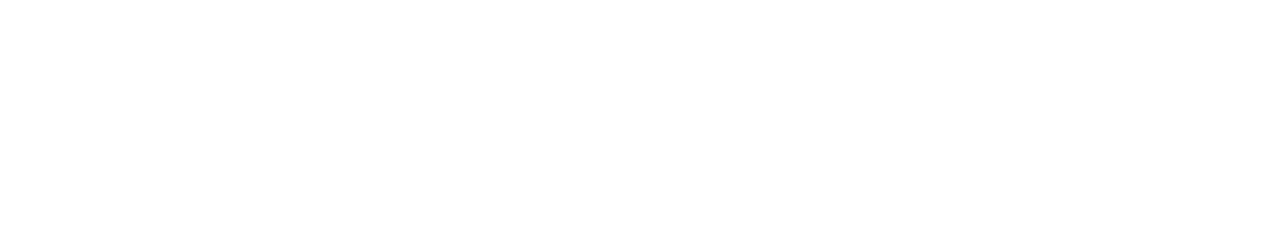
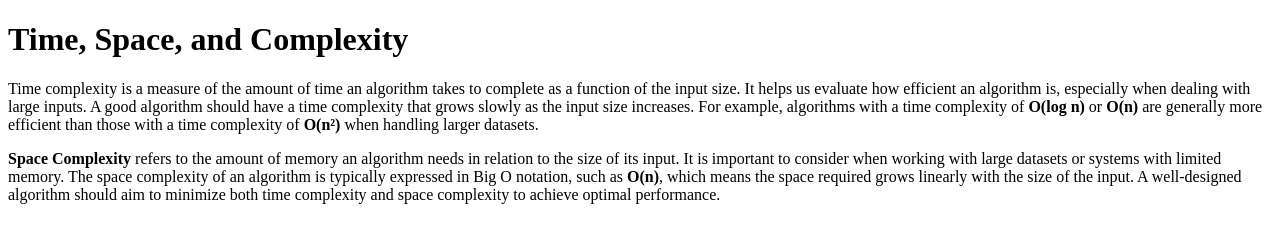
Before and after one commit to acciojob/time-and-space-complexity-ankitjangra30, a website: page main.html in a window 1280 px wide. Drawn offline with Linux system fonts and the light colour scheme.

Commit message:
created a submission

```diff
--- a/main.html
+++ b/main.html
@@ -8,6 +8,15 @@
 
 <body>
 	<!-- the entire body must be written by student -->
+	<h1>Time, Space, and Complexity</h1>
+
+    <p>
+        Time complexity is a measure of the amount of time an algorithm takes to complete as a function of the input size. It helps us evaluate how efficient an algorithm is, especially when dealing with large inputs. A good algorithm should have a time complexity that grows slowly as the input size increases. For example, algorithms with a time complexity of <b>O(log n)</b> or <b>O(n)</b> are generally more efficient than those with a time complexity of <b>O(n²)</b> when handling larger datasets.
+    </p>
+
+    <p>
+        <b>Space Complexity</b> refers to the amount of memory an algorithm needs in relation to the size of its input. It is important to consider when working with large datasets or systems with limited memory. The space complexity of an algorithm is typically expressed in Big O notation, such as <b>O(n)</b>, which means the space required grows linearly with the size of the input. A well-designed algorithm should aim to minimize both time complexity and space complexity to achieve optimal performance.
+    </p>
     <script type="text/javascript" src="./script.js">
 </script>
 
```
